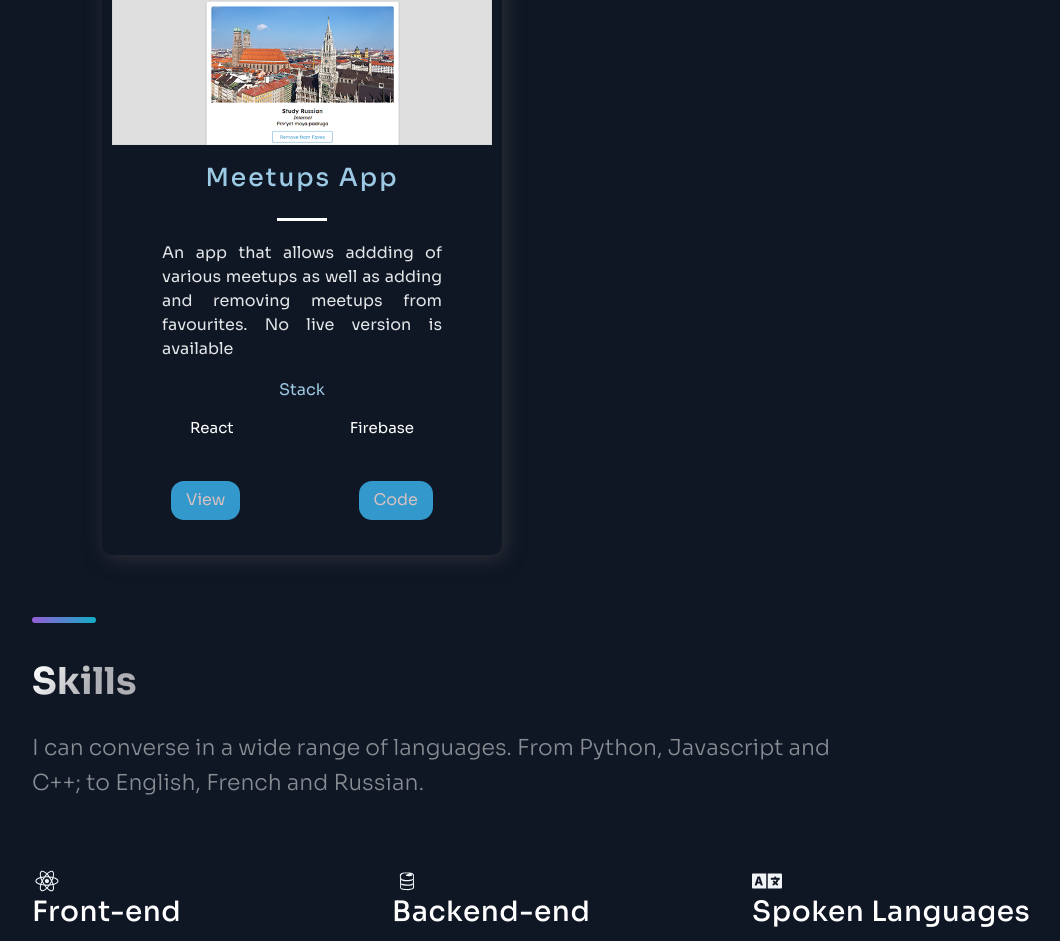
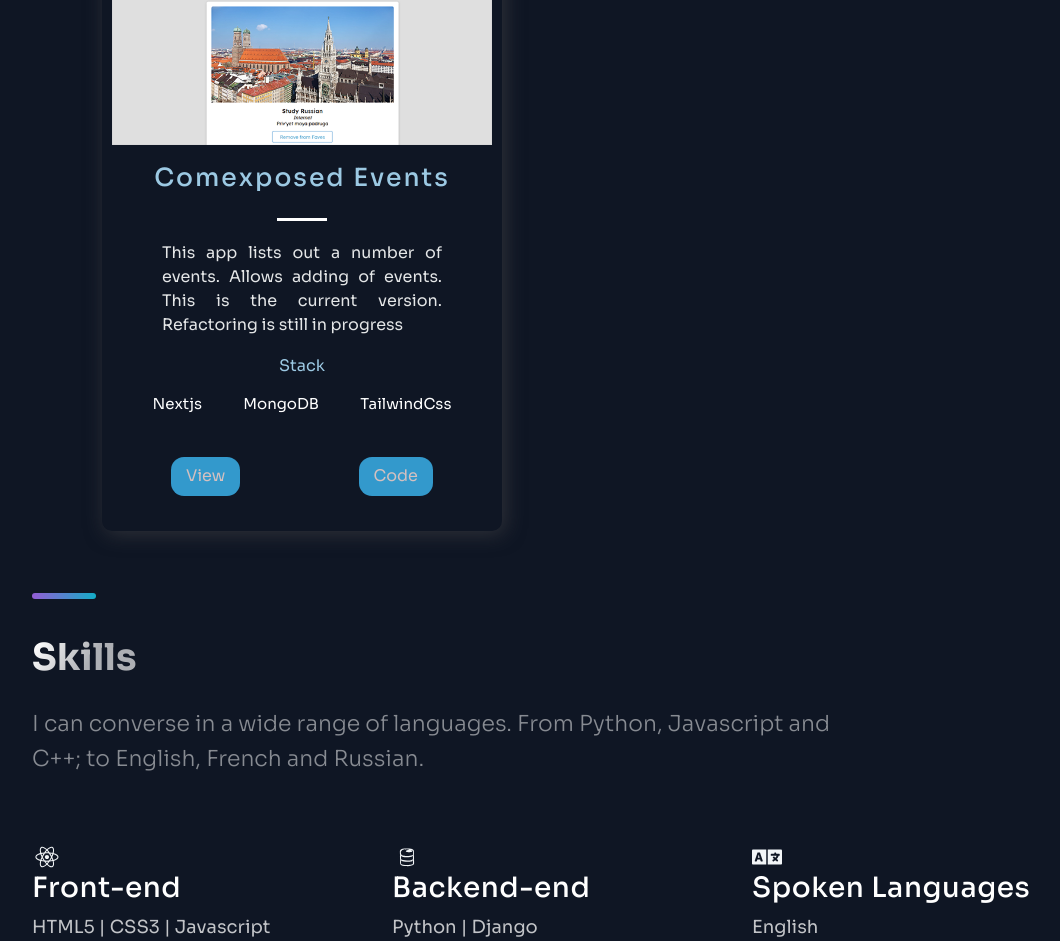
Before and after one commit to Psypher1/portfolio-next, a Next.js app: page / in a window 1280 px wide. Shown: the part 2005-2946 px from the top of the page, without its empty margins (88-1148 px from the left). Built offline with nearby package versions, Linux system fonts and the light colour scheme.

Commit message:
updated projects

```diff
--- a/src/constants/constants.js
+++ b/src/constants/constants.js
@@ -40,13 +40,13 @@ export const projects = [
     id: 3,
   },
   {
-    title: "Meetups App",
+    title: "Comexposed Events",
     description:
-      "An app that allows addding of various meetups as well as adding and removing meetups from favourites. No live version is available",
+      "This app lists out a number of events. Allows adding of events. This is the current version. Refactoring is still in progress",
     image: "/images/events.png",
-    tags: ["React", "Firebase"],
-    source: "https://github.com/Psypher1/react-meetup-events",
-    visit: "https://github.com/Psypher1/",
+    tags: ["Nextjs", "MongoDB", "TailwindCss"],
+    source: "https://github.com/Psypher1/comexposed-events",
+    visit: "https://comexposed-events.vercel.app/",
     id: 4,
   },
 ];
```
Also changed, not shown: public/images/comexposed.png (added).
